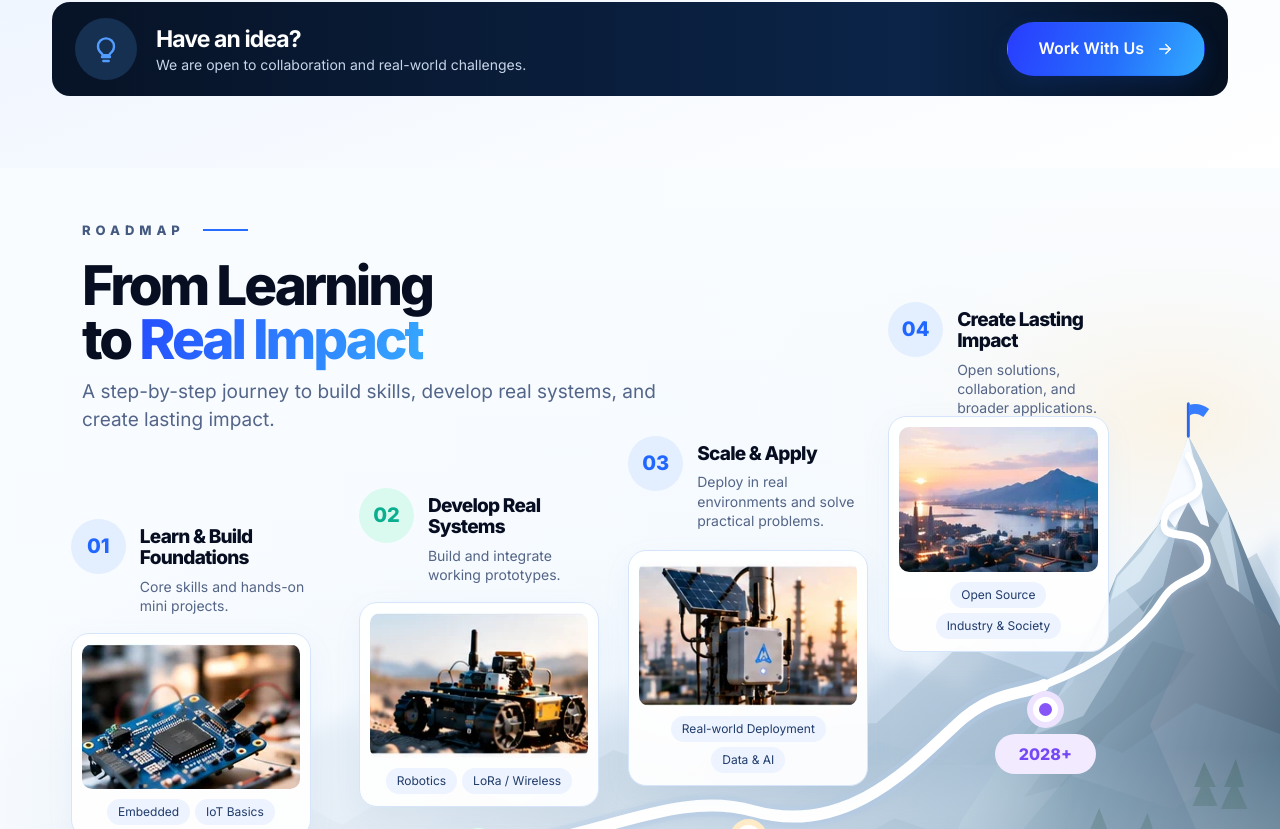
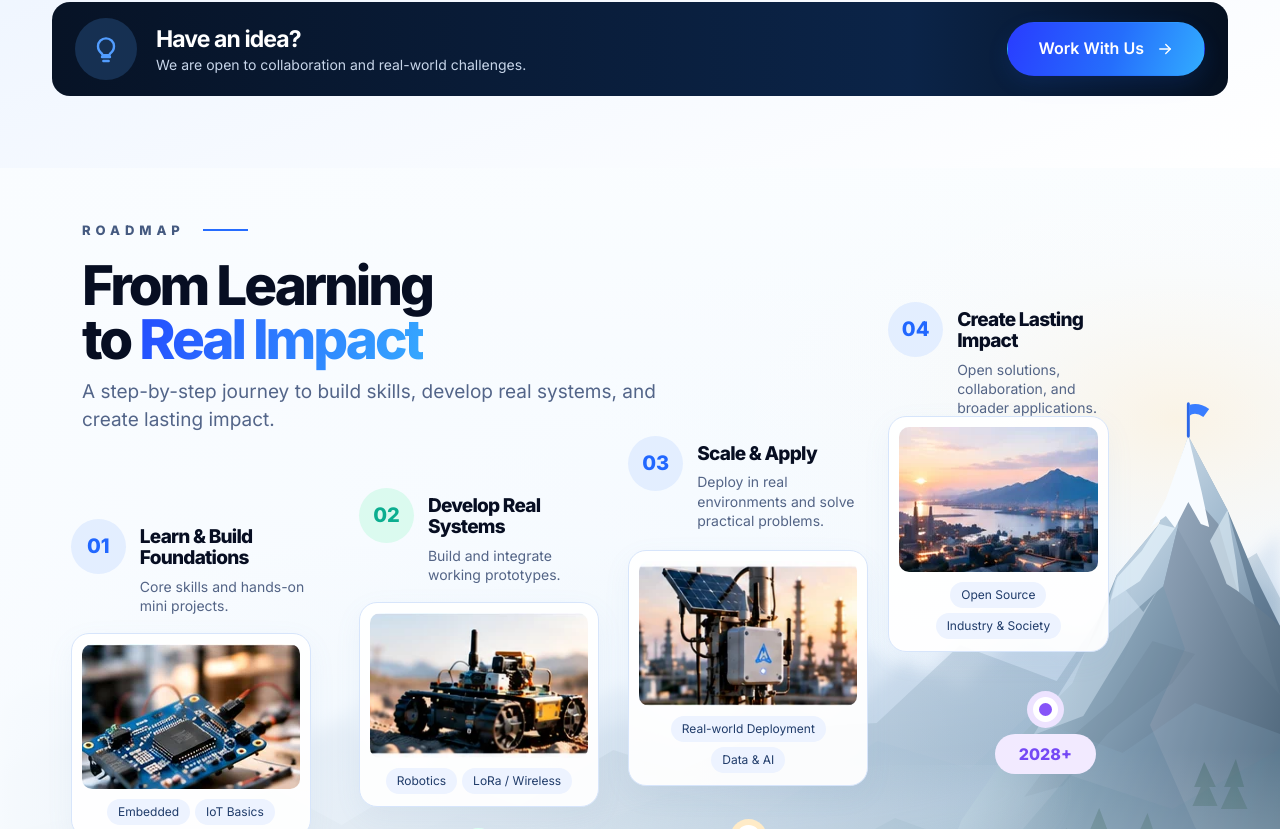
Before and after one commit to khanhpn308/landing_page, a React (Vite) app: page / in a window 1280 px wide. Shown: the part 3771-4600 px from the top of the page. Built offline with nearby package versions, Linux system fonts and the light colour scheme.

Commit message:
fix(roadmap): render one uniform white stroke reaching summit flag

```diff
--- a/src/App.jsx
+++ b/src/App.jsx
@@ -176,12 +176,23 @@ function Roadmap(){
       <div className="roadmap-scene">
         <div className="roadmap-background" aria-hidden="true"/>
         <svg className="roadmap-path" viewBox="0 0 1536 786" preserveAspectRatio="none" aria-hidden="true">
-          {/* The path shares the same 1536 × 786 coordinates as the scenic SVG.
-              Stage 04 leads into switchbacks below the summit flag (x≈1426,y≈268).
-              Nothing continues into the right edge. */}
-          <path className="roadmap-path-shadow" d="M-20 705 C105 715 173 712 226 707 C362 706 453 686 573 682 C710 676 805 620 904 643 C1015 669 1093 599 1147 557 C1190 523 1222 528 1253 517"/>
-          <path className="roadmap-path-main" d="M-20 705 C105 715 173 712 226 707 C362 706 453 686 573 682 C710 676 805 620 904 643 C1015 669 1093 599 1147 557 C1190 523 1222 528 1253 517"/>
-          <path className="roadmap-path-summit" d="M1253 517 C1315 497 1367 469 1397 429 C1418 404 1461 412 1446 381 C1432 356 1388 378 1398 349 C1404 330 1446 334 1438 312 Q1434 299 1426 288"/>
+          {/* One continuous curve uses a single stroke width from the first
+              milestone to the alpine summit (1426,268). Segment boundaries
+              are in the path's d attribute, not separately rendered paths. */}
+          <path
+            className="roadmap-path-route"
+            d="M-20 705
+               C105 715 173 712 226 707
+               C362 706 453 686 573 682
+               C710 676 805 620 904 643
+               C1015 669 1093 599 1147 557
+               C1190 523 1222 528 1253 517
+               C1311 498 1343 484 1385 443
+               C1406 422 1427 409 1424 392
+               C1420 375 1397 380 1397 361
+               C1397 342 1439 347 1440 327
+               C1440 312 1425 297 1426 268"
+          />
         </svg>
         <div className="roadmap-items">
           {milestones.map((m,i)=><article className={'milestone milestone-'+(i+1)} key={m.num}>
```
